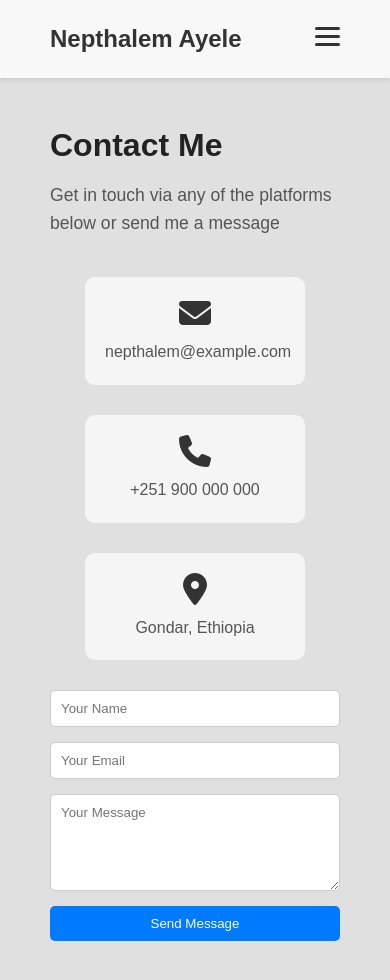
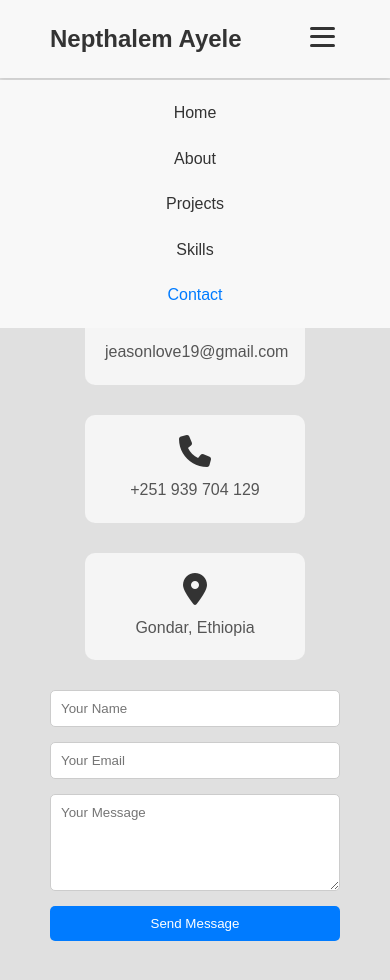
Before and after one commit to jeason-love/jeason, a plain HTML site: page contact.html in a window 390 px wide. Both pictures are taken after a click on the element 327 px from the left and 39 px from the top of the page. Shown: the top 980 px of the page. Drawn offline with nearby package versions, Linux system fonts and the light colour scheme.

Commit message:
initial commit

```diff
--- a/contact.html
+++ b/contact.html
@@ -40,11 +40,11 @@
         <div class="contact-grid">
             <div class="contact-info">
                 <i class="fas fa-envelope"></i>
-                <p>nepthalem@example.com</p>
+                <p>jeasonlove19@gmail.com</p>
             </div>
             <div class="contact-info">
                 <i class="fas fa-phone"></i>
-                <p>+251 900 000 000</p>
+                <p>+251 939 704 129</p>
             </div>
             <div class="contact-info">
                 <i class="fas fa-map-marker-alt"></i>
@@ -71,6 +71,13 @@
     </footer>
 
     <script src="script.js"></script>
-</body>
+        <script>
+            const menuToggle = document.getElementById('mobile-menu');
+            const navLinks = document.querySelector('.nav-links');
 
+            menuToggle.addEventListener('click', () => {
+                navLinks.classList.toggle('active');
+            });
+    </script>
+    </body>
 </html>
--- a/style.css
+++ b/style.css
@@ -356,6 +356,18 @@ footer {
 
     .menu-toggle {
         display: flex;
+        flex-direction: column;
+        justify-content: space-around;
+        width: 30px;
+        height: 25px;
+        cursor: pointer;
+    }
+
+    .menu-toggle span {
+        display: block;
+        height: 3px;
+        background-color: #333;
+        border-radius: 2px;
     }
 
     .home,
```
Also changed, not shown: about.html (+9 -2 lines), index.html (+9 -2 lines), projects.html (+11 -3 lines), skills.html (+8 -0 lines), 1-vAujAK3rcNxzbddcnZ9Zjw.webp (added), Screenshot_28-10-2025_215950_localhost.jpeg (added), domotica-turistica.jpg (added).
